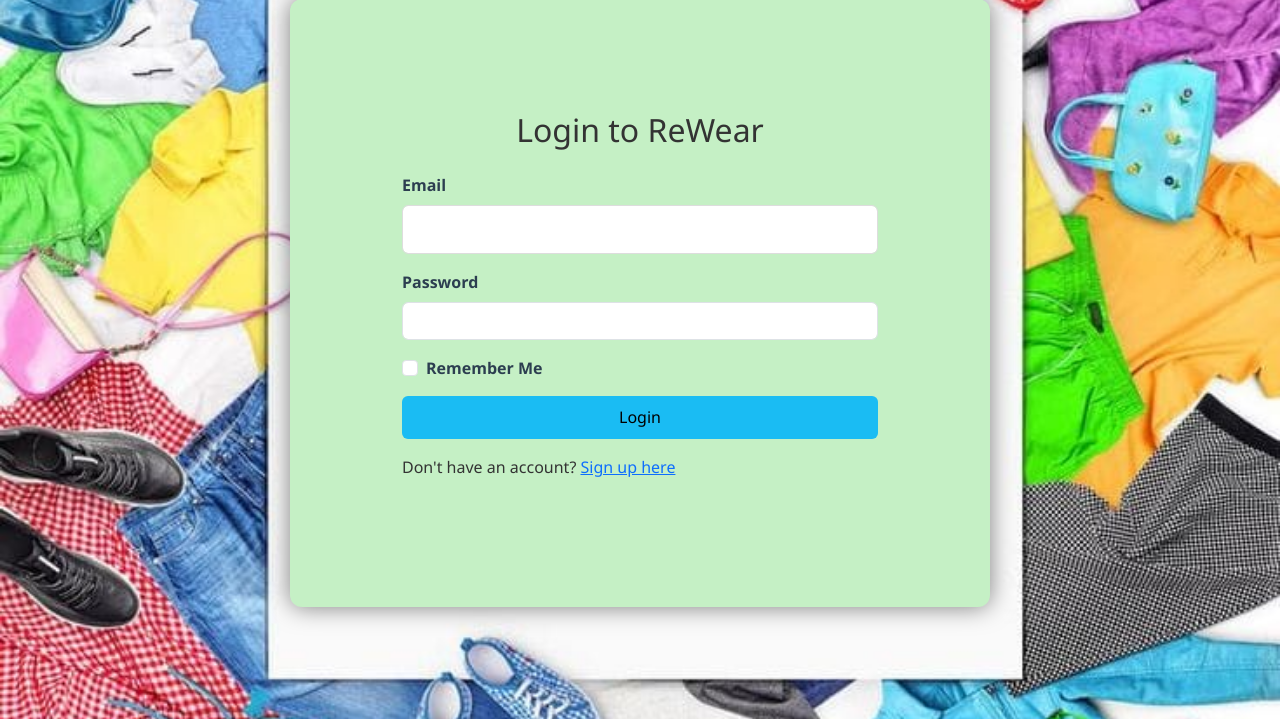
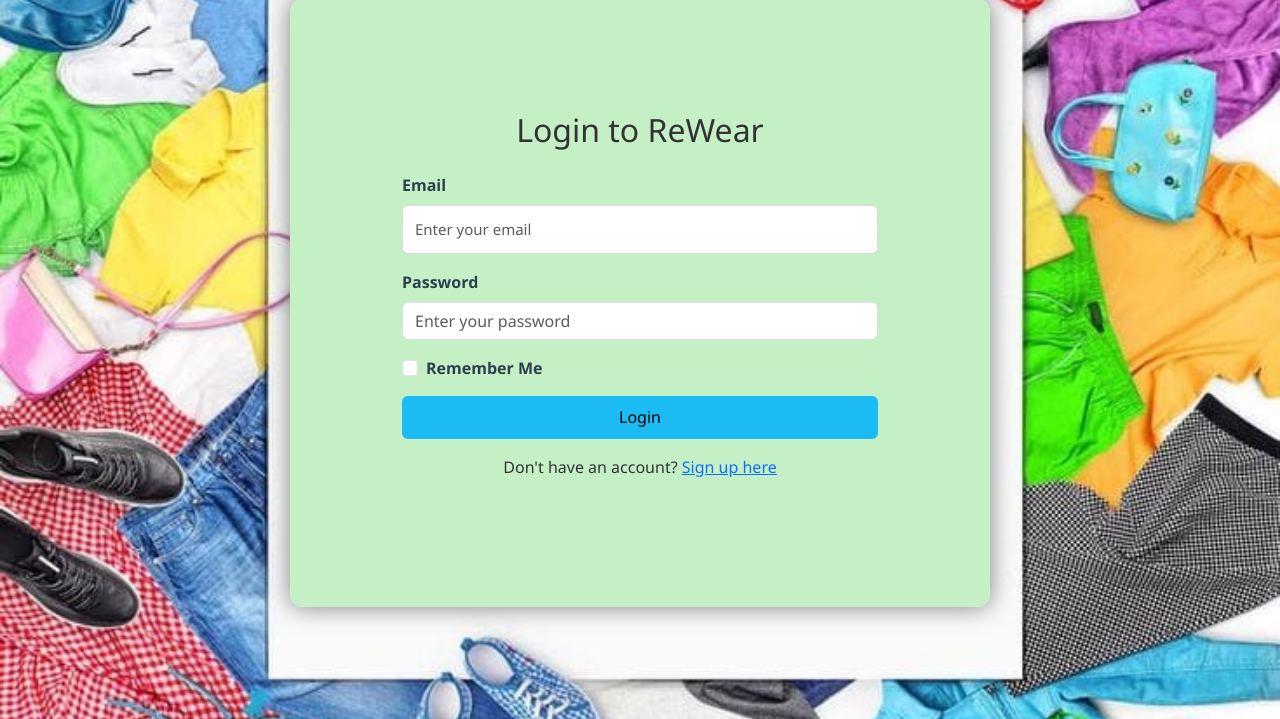
Before and after one commit to ManavAIML/Odoo-hackathon-2025, a Flask app: page / in a window 1280 px wide. Shown: the part 137-856 px from the top of the page. Run offline with Flask 3, Linux system fonts and the light colour scheme.

Commit message:
Update loginf.html

```diff
--- a/templates/login.html
+++ b/templates/login.html
@@ -8,22 +8,34 @@
 
     <div class="mb-3">
         {{ form.email.label(class="form-label") }}
-        {{ form.email(class="form-control") }}
+        {{ form.email(class="form-control", placeholder="Enter your email") }}
+        {% if form.email.errors %}
+            <div class="text-danger small">
+                {{ form.email.errors[0] }}
+            </div>
+        {% endif %}
     </div>
 
     <div class="mb-3">
         {{ form.password.label(class="form-label") }}
-        {{ form.password(class="form-control") }}
+        {{ form.password(class="form-control", placeholder="Enter your password") }}
+        {% if form.password.errors %}
+            <div class="text-danger small">
+                {{ form.password.errors[0] }}
+            </div>
+        {% endif %}
     </div>
 
+    {% if form.remember %}
     <div class="form-check mb-3">
         {{ form.remember(class="form-check-input") }}
         {{ form.remember.label(class="form-check-label") }}
     </div>
+    {% endif %}
 
     {{ form.submit(class="btn custom-btn w-100") }}
 </form>
 
-<p class="mt-3">Don't have an account? <a href="{{ url_for('signup') }}">Sign up here</a></p>
+<p class="mt-3 text-center">Don't have an account? <a href="{{ url_for('signup') }}">Sign up here</a></p>
 
 {% endblock %}
```
